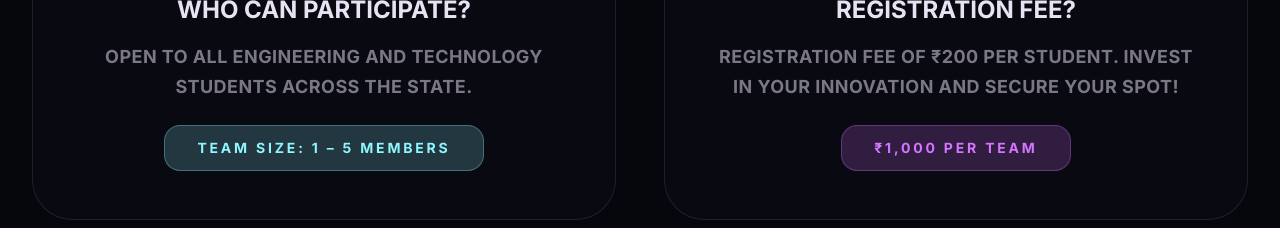
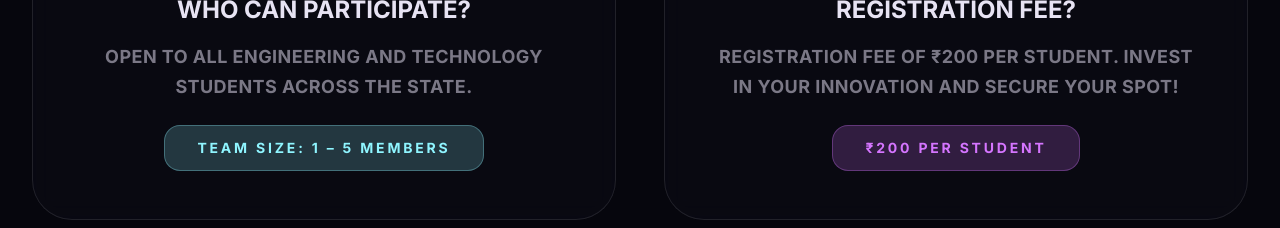
Before and after one commit to YOGESH-D-CHAVAN/SVIT-HackVerse-2k26, a React (Vite) app in the folder client/: page / in a window 1280 px wide. Shown: the part 4980-5208 px from the top of the page. Built offline with nearby package versions, Linux system fonts and the light colour scheme.

Commit message:
edit some text

```diff
--- a/client/src/pages/LandingPage.jsx
+++ b/client/src/pages/LandingPage.jsx
@@ -332,7 +332,7 @@ const LandingPage = () => {
                                 Registration fee of ₹200 per student. Invest in your innovation and secure your spot!
                             </p>
                             <div className="bg-secondary/20 px-6 md:px-8 py-3 rounded-xl md:rounded-2xl border border-secondary/30">
-                                <p className="text-secondary font-black tracking-[0.1em] md:tracking-[0.2em] uppercase text-[10px] md:text-sm">₹1,000 PER TEAM</p>
+                                <p className="text-secondary font-black tracking-[0.1em] md:tracking-[0.2em] uppercase text-[10px] md:text-sm">₹200 PER STUDENT</p>
                             </div>
                         </div>
                     </div>
```
